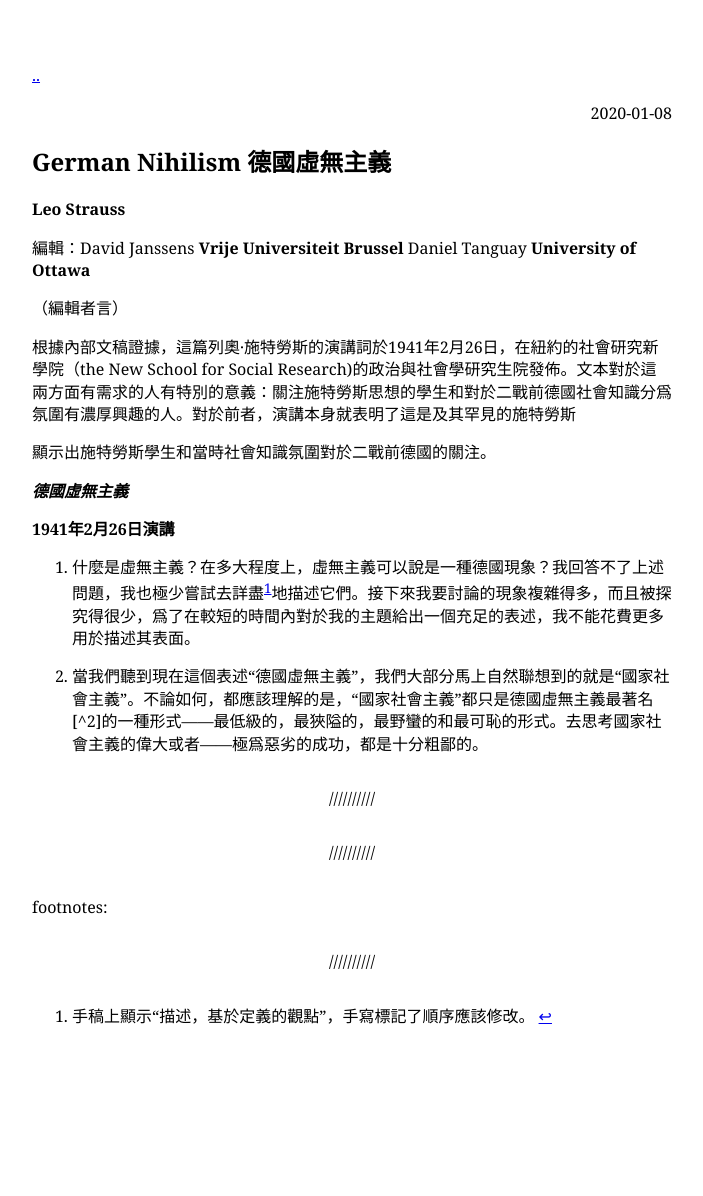
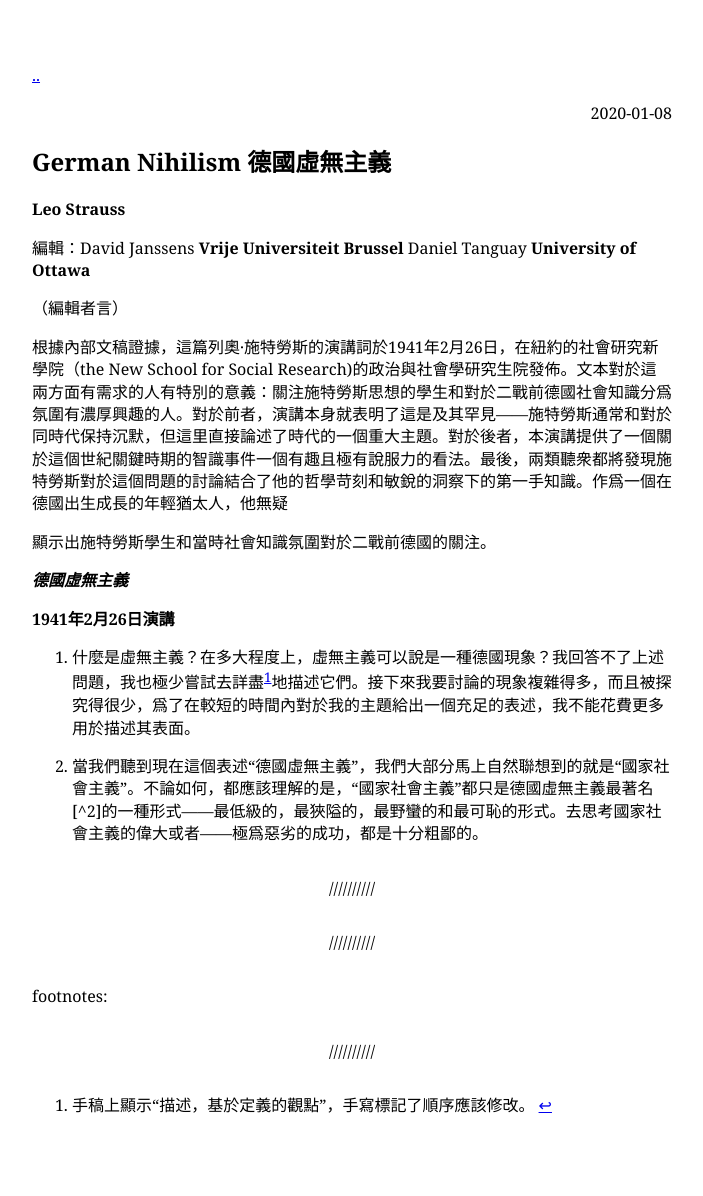
Before and after one commit to vyej/cum, a Jekyll site: the page built from _posts/2020-01-08-0108.md, in a window 1280 px wide. Shown: the whole page, without its empty margins (288-991 px from the left). Built offline with Jekyll 4.4.1, drawn with Linux system fonts in a browser that asks for light colours; before the commit the page ends 1107 px from its top, so only the background shows below that.

Commit message:
“11”

```diff
--- a/_posts/2020-01-08-0108.md
+++ b/_posts/2020-01-08-0108.md
@@ -15,7 +15,7 @@ math: true
 
 （編輯者言）
 
-根據內部文稿證據，這篇列奧·施特勞斯的演講詞於1941年2月26日，在紐約的社會研究新學院（the New School for Social Research)的政治與社會學研究生院發佈。文本對於這兩方面有需求的人有特別的意義：關注施特勞斯思想的學生和對於二戰前德國社會知識分爲氛圍有濃厚興趣的人。對於前者，演講本身就表明了這是及其罕見的施特勞斯
+根據內部文稿證據，這篇列奧·施特勞斯的演講詞於1941年2月26日，在紐約的社會研究新學院（the New School for Social Research)的政治與社會學研究生院發佈。文本對於這兩方面有需求的人有特別的意義：關注施特勞斯思想的學生和對於二戰前德國社會知識分爲氛圍有濃厚興趣的人。對於前者，演講本身就表明了這是及其罕見——施特勞斯通常和對於同時代保持沉默，但這里直接論述了時代的一個重大主題。對於後者，本演講提供了一個關於這個世紀關鍵時期的智識事件一個有趣且極有說服力的看法。最後，兩類聽衆都將發現施特勞斯對於這個問題的討論結合了他的哲學苛刻和敏銳的洞察下的第一手知識。作爲一個在德國出生成長的年輕猶太人，他無疑
 
 顯示出施特勞斯學生和當時社會知識氛圍對於二戰前德國的關注。
 
```
